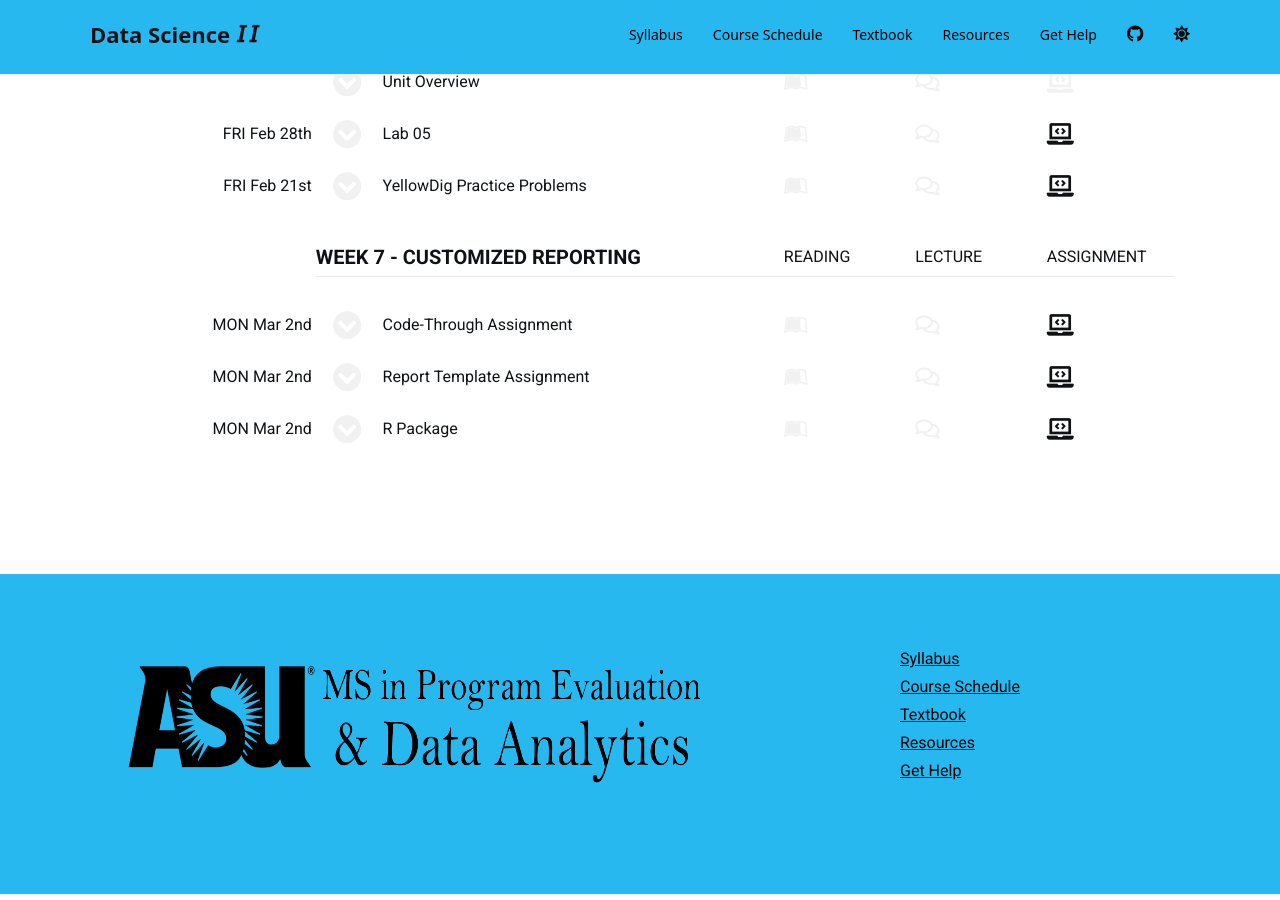
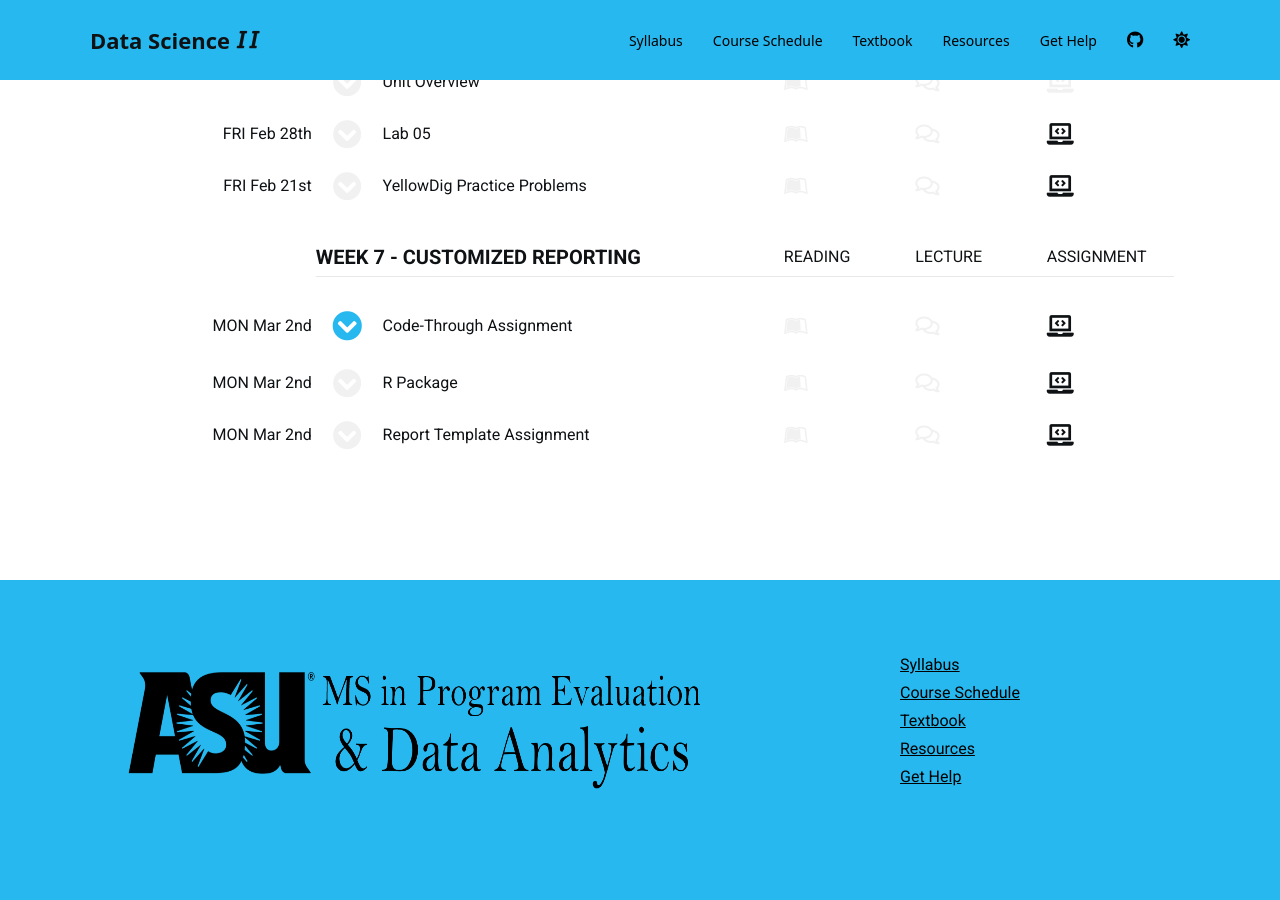
Before and after one commit to DS4PS/cpp-527-spr-2020, a Jekyll site: the page built from schedule.md, in a window 1280 px wide and 900 px high, scrolled down 1818 px. Built offline with Jekyll 4.4.1, drawn with Linux system fonts in a browser that asks for light colours; nearby versions of some CDN libraries; a script bundle is joined from its source files by our own code; library files that are not in the unit come from our copies; a style sheet for code colours, icons or effects is not loaded; some of the changed lines change nothing that is shown.

Commit message:
Update schedule.md

```diff
--- a/schedule.md
+++ b/schedule.md
@@ -1065,7 +1065,7 @@
 
 
 
-*** { @unit = "MON Mar 2nd", @title = "Code-Through Assignment", @assignment }
+*** { @unit = "MON Mar 2nd", @title = "Code-Through Assignment", @assignment, @foldout }
 
 <br>
 
@@ -1073,7 +1073,7 @@
 
 Since you are sharing your code-through with your classmates on Yellowdig, it will serve as your discussion topic this week.
 
-Create a new GitHub repository and upload your code-through to generate an active URL for your tutorial that you can share with classmates.
+Add your codethrough files (the HTML specifically) to your new website on GitHub repository and generate an active URL for your tutorial so that you can share with classmates. Note that you cannot host Shiny apps or other dynamic apps on GitHub - they must be static HTML pages.
 
 <a class="uk-button uk-button-default" href="https://ds4ps.org/cpp-527-spr-2020/LABS/code-through-assignment.html">Code-Through Instructions</a>
 
@@ -1088,6 +1088,23 @@
 <br>
 <br>
 
+
+*** { @unit = "MON Mar 2nd", @title = "R Package", @assignment  }
+
+<br>
+
+Complete the tuturial on "packaging" your R code from Labs 01 and 02 into a new **montyhall** package to make it easier to run simulations to evaluate game strategies.
+
+<a class="uk-button uk-button-default" href="https://ds4ps.org/cpp-527-spr-2020/labs/create-r-package.html">Final Project Instructions</a>
+
+## Submit to Canvas:
+
+To receive credit for the assignment, submit the URL to your package on GitHub.
+
+<a class="uk-button uk-button-primary" href="{{page.canvas.assignment_url}}">SUBMIT PACKAGE</a>
+
+<br>
+<br>
 
 
 
@@ -1107,19 +1124,7 @@
 
 
 
-*** { @unit = "MON Mar 2nd", @title = "R Package", @assignment  }
 
-<br>
-
-
-<a class="uk-button uk-button-default" href="https://ds4ps.org/cpp-527-spr-2020/labs/final-project-instructions.html">Final Project Instructions</a>
-
-## Submit to Canvas:
-
-<a class="uk-button uk-button-primary" href="{{page.canvas.assignment_url}}">SUBMIT DASHBOARD</a>
-
-<br>
-<br>
 
 
 
```
